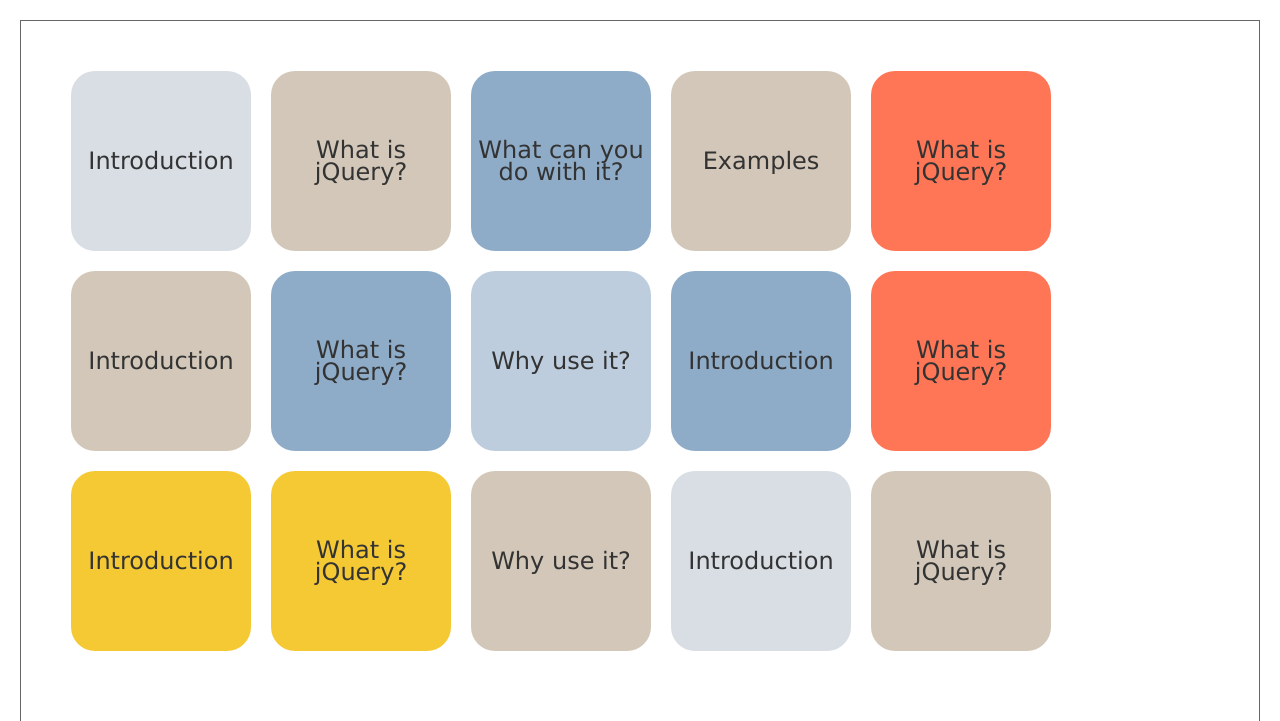
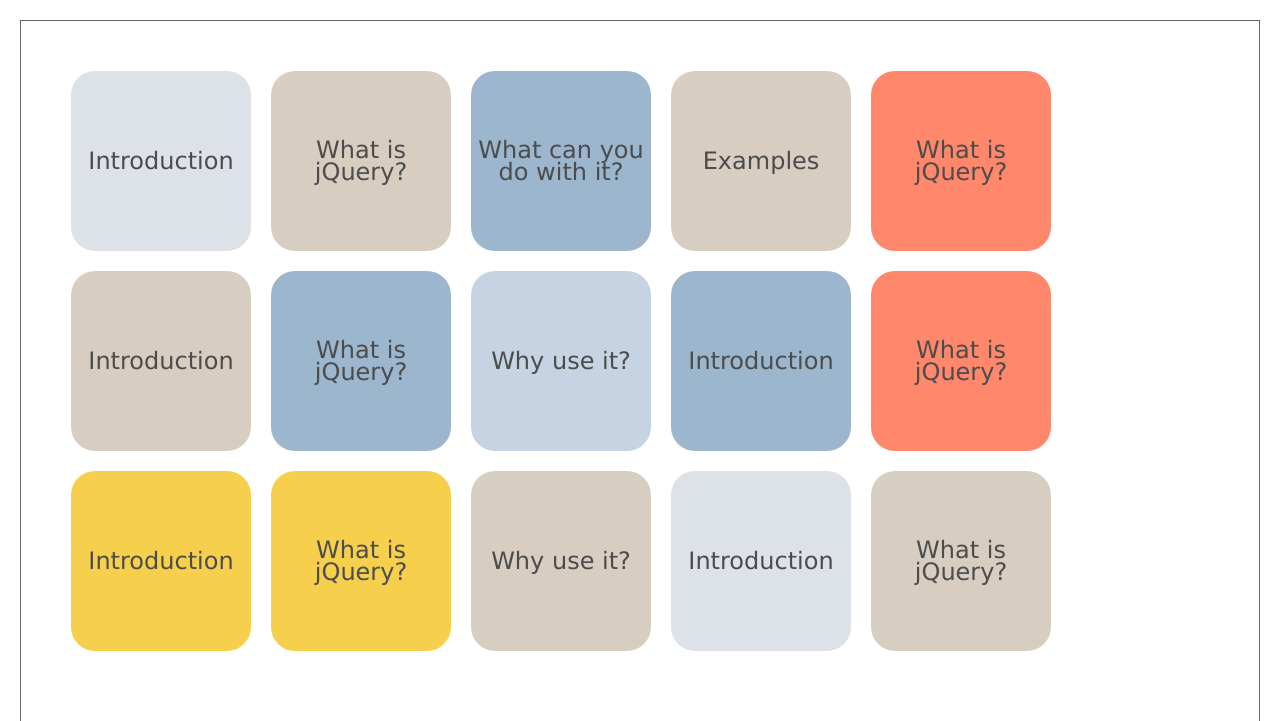
Before and after one commit to davidamoen/SDG-jQuery-COP, a plain HTML site: page index.htm in a window 1280 px wide. Shown: the top 721 px of the page. Drawn offline with nearby package versions, Linux system fonts and the light colour scheme.

Commit message:
different display

```diff
--- a/css/styles.css
+++ b/css/styles.css
@@ -14,8 +14,8 @@
     height:180px;
     width:180px;
     border-radius:1em;
-    opacity:0.8;
-    filter:alpha(opacity=80); /* For IE8 and earlier */
+    opacity:0.7;
+    filter:alpha(opacity=70); /* For IE8 and earlier */
     display:table-cell;
     vertical-align:middle;
     text-align:center;
```
